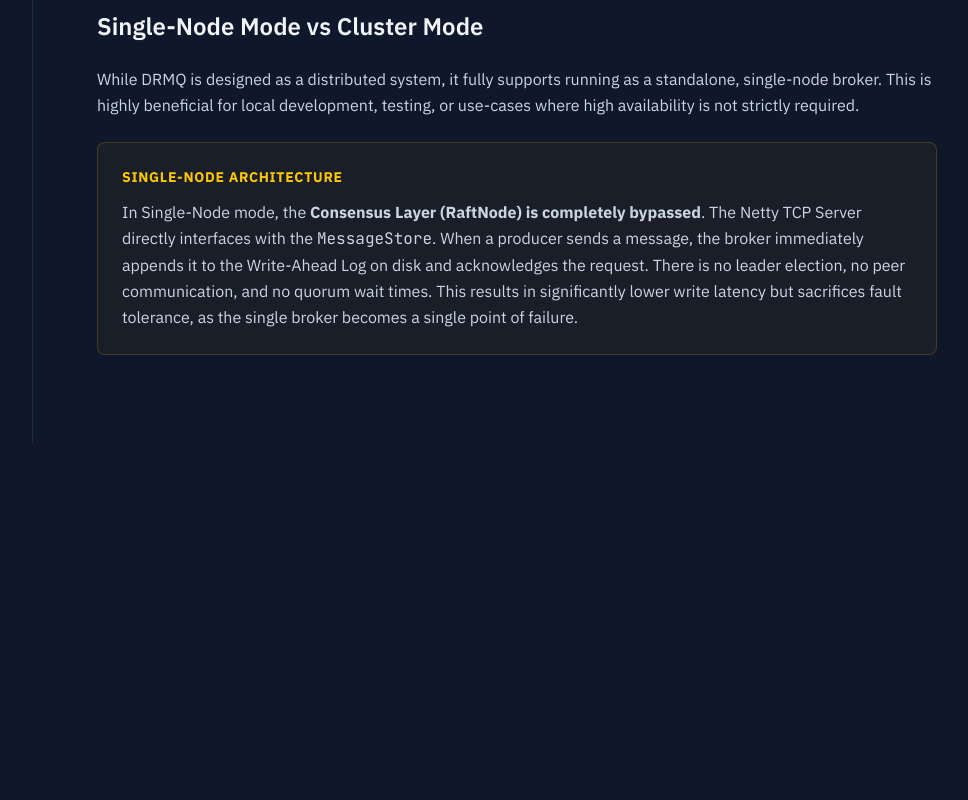
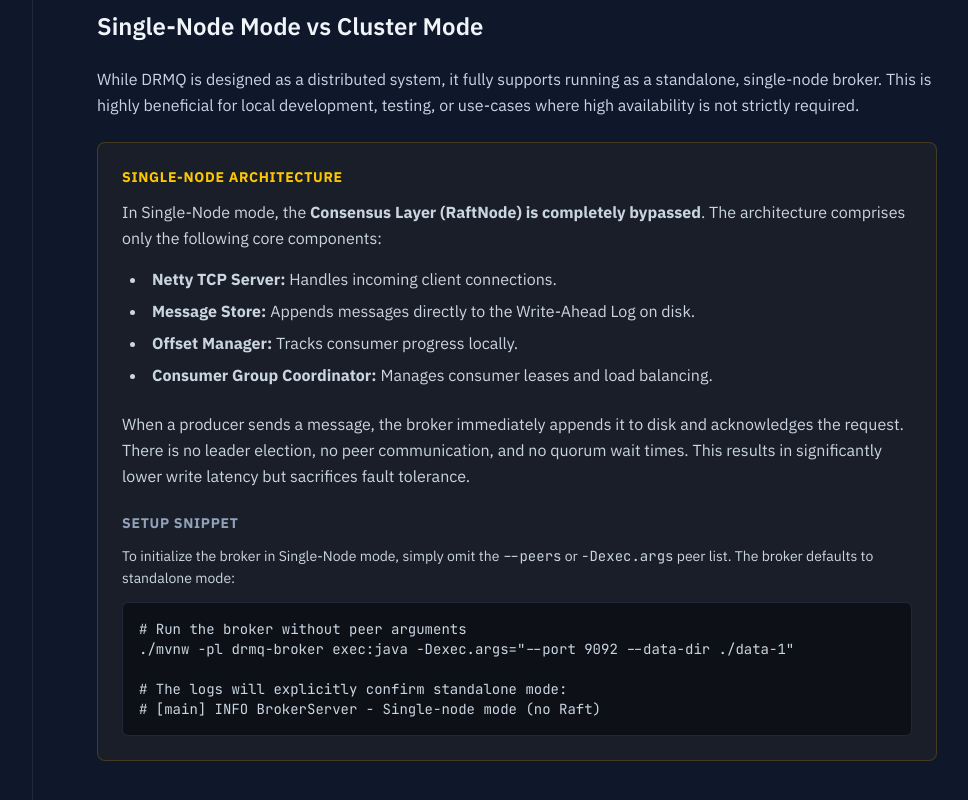
Before and after one commit to samuel025/Drmq-web, a React (Vite) app: page /#/architecture in a window 1280 px wide. Shown: the part 1750-2550 px from the top of the page, without its empty margins (279-1247 px from the left). Before the commit the page ends 2193 px from the top, so only its background shows below. Built offline with nearby package versions, Linux system fonts and the light colour scheme.

Commit message:
docs: expand architecture documentation with single-node setup details and update deployment guides for clarity and consistent typography

```diff
--- a/src/pages/Architecture.tsx
+++ b/src/pages/Architecture.tsx
@@ -80,17 +80,39 @@ export function Architecture() {
         single-node broker. This is highly beneficial for local development, testing, or use-cases
         where high availability is not strictly required.
       </p>
-      <div className="space-y-4 mb-12">
+
+      <div className="space-y-6 mb-12">
         <div className="border border-yellow-500/20 bg-yellow-500/5 rounded-lg p-6">
           <div className="text-sm font-bold text-yellow-400 mb-3 uppercase tracking-wider">Single-Node Architecture</div>
-          <p className="text-slate-300 leading-relaxed">
+          <p className="text-slate-300 leading-relaxed mb-4">
             In Single-Node mode, the <strong>Consensus Layer (RaftNode) is completely bypassed</strong>.
-            The Netty TCP Server directly interfaces with the <code>MessageStore</code>. When a producer sends a
-            message, the broker immediately appends it to the Write-Ahead Log on disk and acknowledges the
+            The architecture comprises only the following core components:
+          </p>
+          <ul className="list-disc list-inside text-slate-300 space-y-2 mb-6 ml-2">
+            <li><strong>Netty TCP Server:</strong> Handles incoming client connections.</li>
+            <li><strong>Message Store:</strong> Appends messages directly to the Write-Ahead Log on disk.</li>
+            <li><strong>Offset Manager:</strong> Tracks consumer progress locally.</li>
+            <li><strong>Consumer Group Coordinator:</strong> Manages consumer leases and load balancing.</li>
+          </ul>
+          <p className="text-slate-300 leading-relaxed mb-6">
+            When a producer sends a message, the broker immediately appends it to disk and acknowledges the
             request. There is no leader election, no peer communication, and no quorum wait times.
-            This results in significantly lower write latency but sacrifices fault tolerance, as the single broker
-            becomes a single point of failure.
+            This results in significantly lower write latency but sacrifices fault tolerance.
           </p>
+
+          <div className="text-sm font-bold text-slate-400 mb-3 uppercase tracking-wider">Setup Snippet</div>
+          <p className="text-slate-300 leading-relaxed mb-3 text-sm">
+            To initialize the broker in Single-Node mode, simply omit the <code>--peers</code> or <code>-Dexec.args</code> peer list. The broker defaults to standalone mode:
+          </p>
+          <div className="bg-[#0D1117] rounded-md p-4 overflow-x-auto border border-slate-700/50">
+            <pre className="text-sm text-slate-300 font-mono">
+              <code>{`# Run the broker without peer arguments
+./mvnw -pl drmq-broker exec:java -Dexec.args="--port 9092 --data-dir ./data-1"
+
+# The logs will explicitly confirm standalone mode:
+# [main] INFO BrokerServer - Single-node mode (no Raft)`}</code>
+            </pre>
+          </div>
         </div>
       </div>
     </div>
--- a/src/pages/Deployment.tsx
+++ b/src/pages/Deployment.tsx
@@ -3,14 +3,14 @@ import { CodeBlock } from '../components/CodeBlock';
 export function Deployment() {
   return (
     <div>
-      <h1 className="text-3xl md:text-4xl font-bold text-white mb-6">Deployment & Quick Start</h1>
+      <h1 className="text-4xl font-bold text-white mb-6">Deployment & Quick Start</h1>
 
-      <p className="text-base md:text-lg text-slate-300 mb-8 leading-relaxed">
+      <p className="text-lg text-slate-300 mb-8 leading-relaxed">
         This guide covers compiling from source, starting a single-node standalone broker,
         spinning up a local 3-node Raft cluster, and connecting the telemetry dashboard.
       </p>
 
-      <h2 className="text-xl md:text-2xl font-semibold text-slate-100 mb-4 mt-10">Prerequisites</h2>
+      <h2 className="text-2xl font-semibold text-slate-100 mb-4 mt-10">Prerequisites</h2>
       <div className="bg-slate-800/40 border border-slate-700/50 rounded-lg divide-y divide-slate-700/50 mb-8 overflow-hidden">
         {[
           ['Java', '17+', 'The broker and client are written in Java 17.'],
@@ -25,14 +25,14 @@ export function Deployment() {
         ))}
       </div>
 
-      <h2 className="text-xl md:text-2xl font-semibold text-slate-100 mb-4 mt-10">Build from Source</h2>
+      <h2 className="text-2xl font-semibold text-slate-100 mb-4 mt-10">Build from Source</h2>
       <p className="text-slate-300 mb-4">Clone the repository and build all Maven modules from the project root:</p>
       <CodeBlock
         language="bash"
         code={`git clone https://github.com/samuel025/DRMQ.git\ncd DRMQ\n\n# Build all modules (broker + client + protocol)\nmvn clean install -DskipTests`}
       />
 
-      <h2 className="text-xl md:text-2xl font-semibold text-slate-100 mb-4 mt-10">Start a Single-Node Broker</h2>
+      <h2 className="text-2xl font-semibold text-slate-100 mb-4 mt-10">Start a Single-Node Broker</h2>
       <p className="text-slate-300 mb-4">
         The fastest way to get running. The broker starts on port 9092 and stores data in <code>./data</code> by default.
       </p>
@@ -41,14 +41,24 @@ export function Deployment() {
         code={`cd drmq-broker\n\n# Default: node-id=1, port=9092, data-dir=./data, no peers (standalone)\nmvn exec:java`}
       />
 
-      <h2 className="text-xl md:text-2xl font-semibold text-slate-100 mb-4 mt-10">Start a 3-Node Cluster (Local)</h2>
+      <h2 className="text-2xl font-semibold text-slate-100 mb-4 mt-10">Start a 3-Node Cluster (Local)</h2>
       <p className="text-slate-300 mb-4">
         Open three separate terminals. Each node must know the addresses of its peers.
         The cluster will elect a leader once a quorum (2 of 3) establishes connectivity.
       </p>
       <CodeBlock
         language="bash"
-        code={`# Terminal 1 — Node 1\ncd drmq-broker\nmvn exec:java -Dexec.args="1 9092 ./data/node1 localhost:9093,localhost:9094"\n\n# Terminal 2 — Node 2\ncd drmq-broker\nmvn exec:java -Dexec.args="2 9093 ./data/node2 localhost:9092,localhost:9094"\n\n# Terminal 3 — Node 3\ncd drmq-broker\nmvn exec:java -Dexec.args="3 9094 ./data/node3 localhost:9092,localhost:9093"`}
+        code={`# Terminal 1 — Node 1
+cd drmq-broker
+mvn exec:java -Dexec.args="--node-id 1 --port 9092 --data-dir ./data-1 --peers 2:localhost:9093,3:localhost:9094"
+
+# Terminal 2 — Node 2
+cd drmq-broker
+mvn exec:java -Dexec.args="--node-id 2 --port 9093 --data-dir ./data-2 --peers 1:localhost:9092,3:localhost:9094"
+
+# Terminal 3 — Node 3
+cd drmq-broker
+mvn exec:java -Dexec.args="--node-id 3 --port 9094 --data-dir ./data-3 --peers 1:localhost:9092,2:localhost:9093"`}
       />
 
       <div className="border-l-4 border-yellow-500 bg-yellow-500/10 rounded-r-lg p-5 my-8">
@@ -64,7 +74,7 @@ export function Deployment() {
         </div>
       </div>
 
-      <h2 className="text-xl md:text-2xl font-semibold text-slate-100 mb-4 mt-10">Verify the Cluster</h2>
+      <h2 className="text-2xl font-semibold text-slate-100 mb-4 mt-10">Verify the Cluster</h2>
       <p className="text-slate-300 mb-4">
         Watch the logs. Within 2-3 seconds you should see one node win the election and print:
       </p>
@@ -73,7 +83,7 @@ export function Deployment() {
         code={`[raft-timer] INFO  RaftNode - [1] Became LEADER for term 1\n[raft-timer] INFO  RaftNode - [1] Sending heartbeats to 2 peers`}
       />
 
-      <h2 className="text-xl md:text-2xl font-semibold text-slate-100 mb-4 mt-10">Start the Telemetry Dashboard</h2>
+      <h2 className="text-2xl font-semibold text-slate-100 mb-4 mt-10">Start the Telemetry Dashboard</h2>
       <CodeBlock
         language="bash"
         code={`cd drmq-dashboard\nnpm install\n\n# Connect to all three broker nodes\nVITE_USE_WEBSOCKET=true npm run dev`}
```
